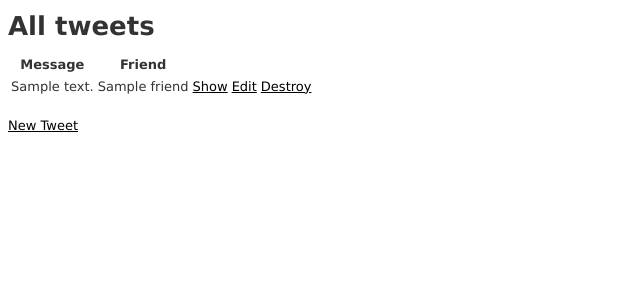
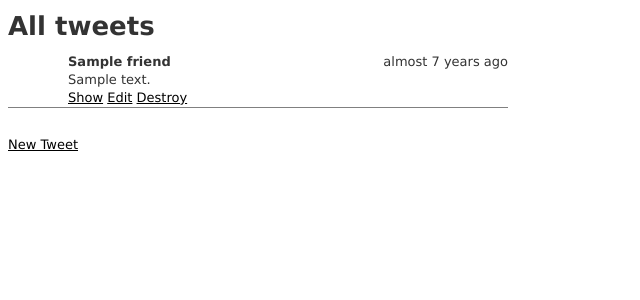
Before and after one commit to moigletroy/TwitterForFriends, a Rails app: page /tweets in a window 1280 px wide. Shown: the part 44-344 px from the top of the page, without its empty margins (0-640 px from the left). Run offline with Rails 7, Linux system fonts and the light colour scheme; a user stored in the database is signed in; tables that the repository leaves empty hold one stand-in row (values such as "Sample post"); style sheets or scripts are compiled from the project's sources; parts of the project's set-up code (start-up, migrations or seed data) failed here and were passed over; some libraries are stand-ins or nearby versions.

Commit message:
Added admin? to Friend class, restyled-tweets, and created admin-links

```diff
--- a/app/assets/stylesheets/scaffolds.css.scss
+++ b/app/assets/stylesheets/scaffolds.css.scss
@@ -67,3 +67,33 @@ div {
     list-style: square;
   }
 }
+
+.tweet {
+  width: 500px;
+  margin-bottom: 10px;
+  border-bottom: 1px solid gray;
+}
+
+.when {
+  float:right;
+}
+
+.avatar {
+
+}
+
+.friend {
+  position: relative;
+  left: 60px;
+  font-weight: bold;
+}
+
+.message {
+  position: relative;
+  left: 60px;
+}
+
+.admin {
+  position: relative;
+  left: 60px;
+}
--- a/app/controllers/tweets_controller.rb
+++ b/app/controllers/tweets_controller.rb
@@ -5,7 +5,7 @@ class TweetsController < ApplicationController
   # GET /tweets
   # GET /tweets.json
   def index
-    @tweets = Tweet.all
+    @tweets = Tweet.order("created_at desc")
 
     respond_to do |format|
       format.html # index.html.erb
@@ -47,7 +47,7 @@ class TweetsController < ApplicationController
     @tweet.friend = current_friend
     respond_to do |format|
       if @tweet.save
-        format.html { redirect_to @tweet, notice: 'Tweet was successfully created.' }
+        format.html { redirect_to tweets_url, notice: 'Tweet was successfully created.' }
         format.json { render json: @tweet, status: :created, location: @tweet }
       else
         format.html { render action: "new" }
--- a/app/models/friend.rb
+++ b/app/models/friend.rb
@@ -9,4 +9,9 @@ class Friend < ActiveRecord::Base
   attr_accessible :email, :password, :password_confirmation, :remember_me
   attr_accessible :name
   has_many :tweets
+
+  def admin?
+  	is_admin? || "moira.hicks@gmail.com" == self.email || "darren.hicks@gmail.com" == self.email
+  end
+
 end
--- a/app/views/friends/index.html.erb
+++ b/app/views/friends/index.html.erb
@@ -3,21 +3,27 @@
 <table>
   <tr>
     <th>Name</th>
+    <% if current_friend.admin? %>
     <th></th>
     <th></th>
     <th></th>
+    <% end %>
   </tr>
 
 <% @friends.each do |friend| %>
   <tr>
     <td><%= friend.name %></td>
+    <% if current_friend.admin? %>
     <td><%= link_to 'Show', friend %></td>
     <td><%= link_to 'Edit', edit_friend_path(friend) %></td>
     <td><%= link_to 'Destroy', friend, method: :delete, data: { confirm: 'Are you sure?' } %></td>
+    <% end %>
   </tr>
 <% end %>
 </table>
 
 <br />
 
+<% if current_friend.admin? %>
 <%= link_to 'Add New Friend', new_friend_path %>
+<% end %>
--- a/app/views/tweets/index.html.erb
+++ b/app/views/tweets/index.html.erb
@@ -1,24 +1,20 @@
 <h1>All tweets</h1>
 
-<table>
-  <tr>
-    <th>Message</th>
-    <th>Friend</th>
-    <th></th>
-    <th></th>
-    <th></th>
+<% @tweets.each do |tweet| %>
+<div class="tweet">
+    <div class="when"><%= time_ago_in_words( tweet.created_at ) %> ago</div>
+    <div class="friend"><%= tweet.friend.try(:name) %></div>
+    <div class="message"><%= tweet.message %></div>
+    <% if current_friend.admin? %>
+    <div class="admin">
+      <%= link_to 'Show', tweet %>
+      <%= link_to 'Edit', edit_tweet_path(tweet) %>
+      <%= link_to 'Destroy', tweet, method: :delete, data: { confirm: 'Are you sure?' } %>
+    </div>
+    <% end %>
   </tr>
-
-<% @tweets.each do |tweet| %>
-  <tr>
-    <td><%= tweet.message %></td>
-    <td><%= tweet.friend.try(:name) %></td>
-    <td><%= link_to 'Show', tweet %></td>
-    <td><%= link_to 'Edit', edit_tweet_path(tweet) %></td>
-    <td><%= link_to 'Destroy', tweet, method: :delete, data: { confirm: 'Are you sure?' } %></td>
-  </tr>
+</div>
 <% end %>
-</table>
 
 <br />
 
--- /dev/null
+++ b/db/migrate/20130129230907_add_is_admin_to_friends.rb
@@ -0,0 +1,5 @@
+class AddIsAdminToFriends < ActiveRecord::Migration
+  def change
+    add_column :friends, :is_admin, :boolean
+  end
+end
```
Also changed, not shown: Gemfile, Gemfile.lock, db/schema.rb.
